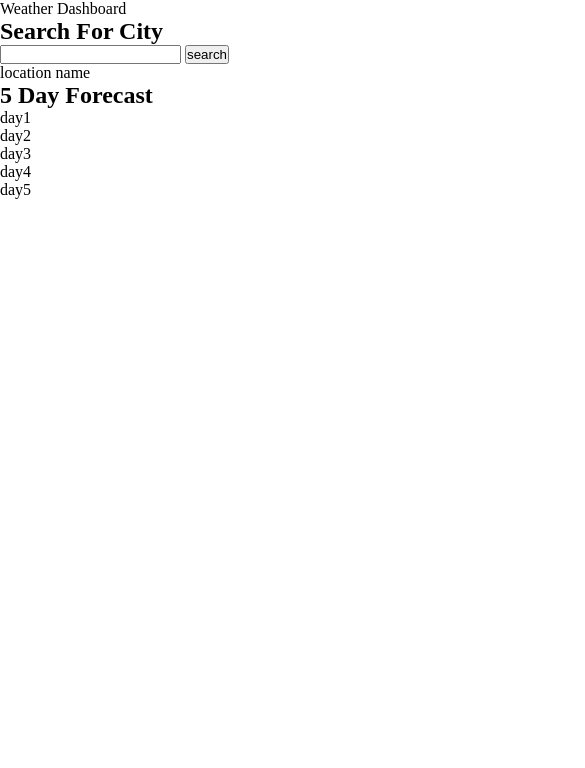
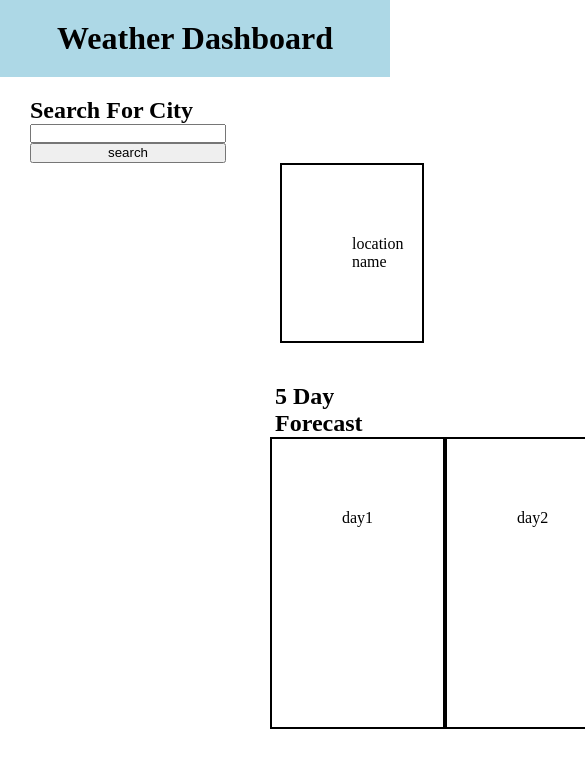
Before and after one commit to Nneifem/weather-dashboard, a plain HTML site: page index.html in a window 390 px wide. Shown: the top 768 px of the page, 585 px wide, since content can reach past the window. Drawn offline with Linux system fonts and the light colour scheme.

Commit message:
added css to the page and working on making it responsive

```diff
--- a/assets/style.css
+++ b/assets/style.css
@@ -0,0 +1,75 @@
+.dashboard{
+    display: flex;
+    justify-content: center;
+    padding: 20px;
+    margin-bottom: 20px;
+    background-color: lightblue;
+}
+
+.search-menu{
+    padding-left: 30px;
+}
+
+.search-menu [type=text]{
+    width: 192px;
+}
+
+.search-menu button{
+    display: flex;
+    justify-content: center;
+    height: 20px;
+    width: 196px;
+}
+
+.location{
+    display: flex;
+    border: solid black 2px;
+    padding: 70px;
+    margin-left: 280px;
+    margin-right: 210px;
+}
+
+main h2{
+    padding-left: 275px;
+    padding-top: 40px;
+}
+.five-day{
+    display: flex;
+    justify-content: space-around;
+    padding-left: 270px;
+    padding-right: 200px;
+}
+
+.day-1{
+    border: solid black 2px;
+    padding: 70px;
+    padding-bottom: 200px;
+}
+
+.day-2{
+    border: solid black 2px;
+    padding: 70px;
+    padding-bottom: 200px;
+}
+
+.day-3{
+    border: solid black 2px;
+    padding: 70px;
+    padding-bottom: 200px;
+}
+
+.day-4{
+    border: solid black 2px;
+    padding: 70px;
+    padding-bottom: 200px;
+}
+
+.day-5{
+    border: solid black 2px;
+    padding: 70px;
+    padding-bottom: 200px;
+}
+
+@media screen and (max-width 768px){
+    .location
+}
--- a/index.html
+++ b/index.html
@@ -9,7 +9,9 @@
     <link rel="stylesheet" href="./assets/style.css">
 </head>
 <body>
-    <header class="dashboard">Weather Dashboard</header>
+    <header class="dashboard">
+        <h1>Weather Dashboard</h1>
+    </header>
 
     <aside class="search-menu">
         <h2>Search For City</h2>
@@ -21,11 +23,13 @@
 
     <main>
         <h2>5 Day Forecast</h2>
+        <div class="five-day">
         <section class="day-1">day1</section>
         <section class="day-2">day2</section>
         <section class="day-3">day3</section>
         <section class="day-4">day4</section>
         <section class="day-5">day5</section>
+        </div>
     </main>
 
     <script src="./assets/script.js"></script>
```
